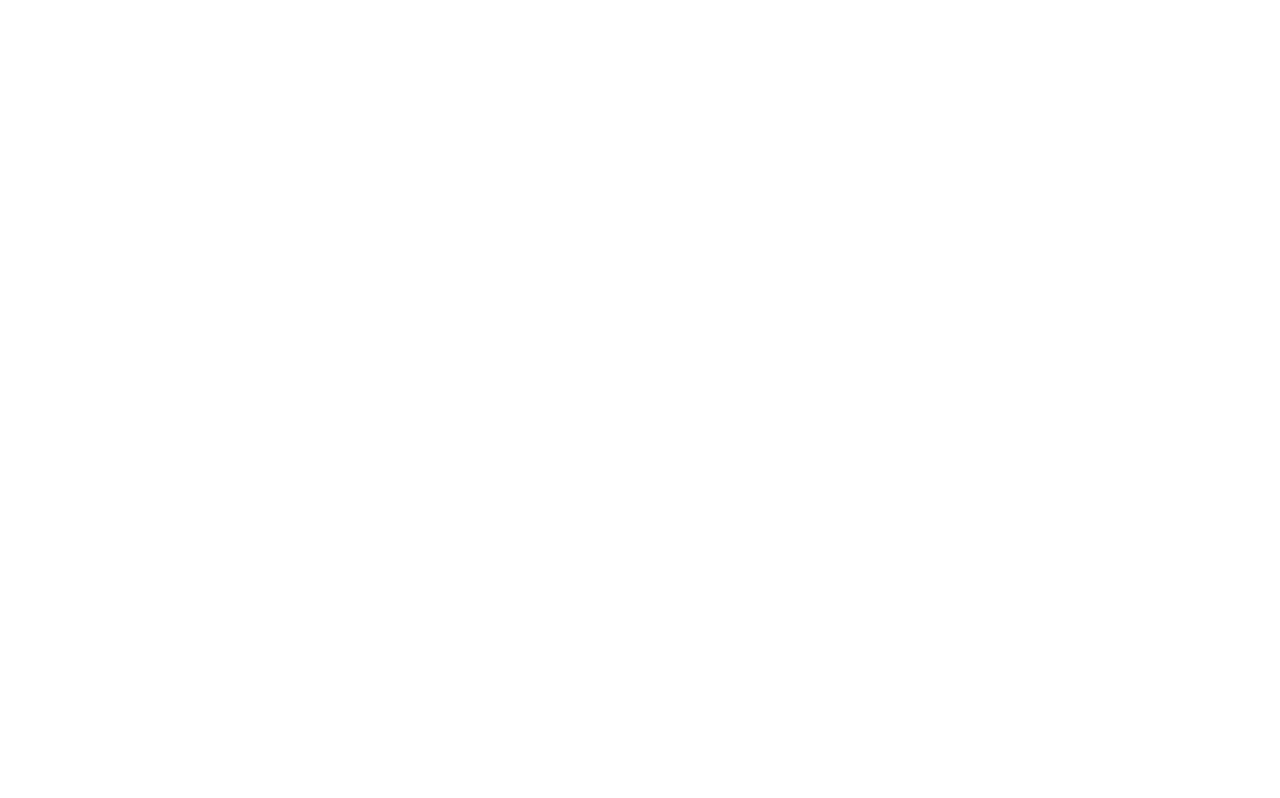
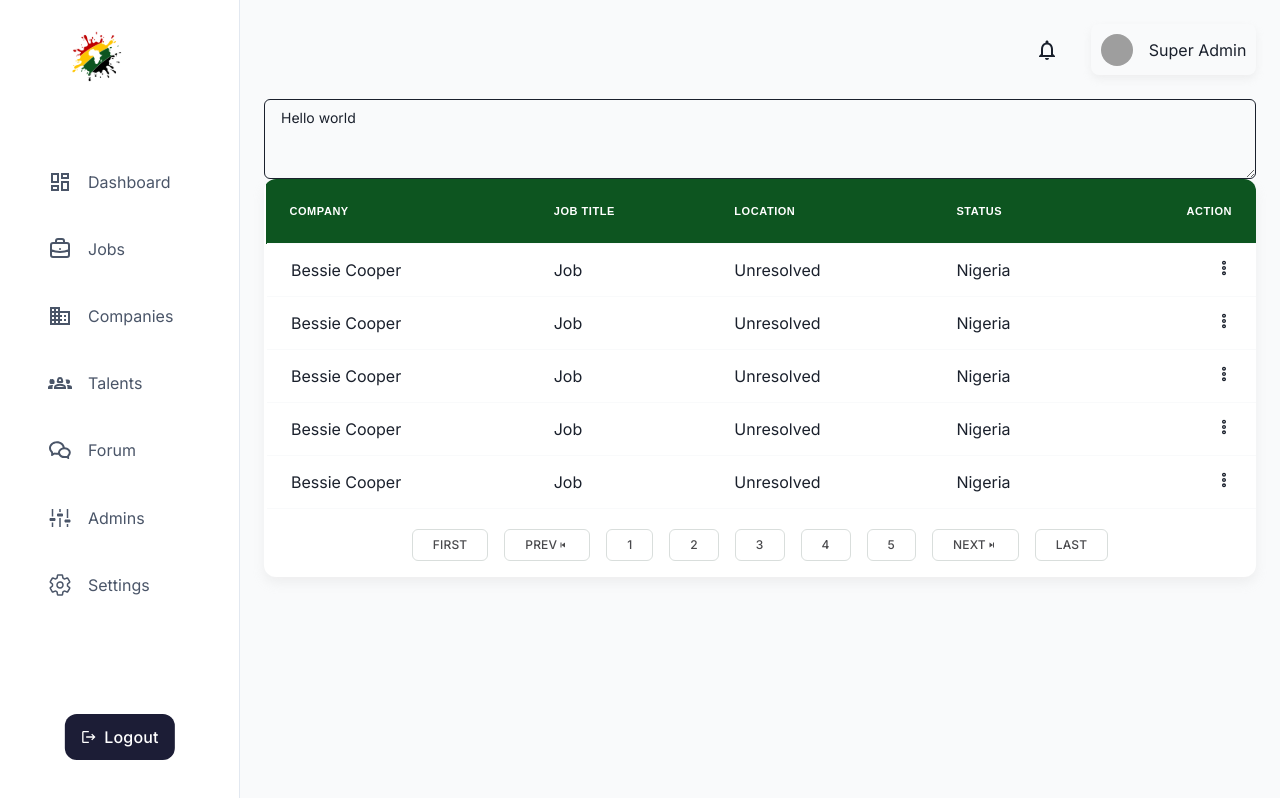
Before and after one commit to AfriSplash-Remotely/AfriSplash-SuperAdmin, a React (Vite) app: page /dashboard/reports in a window 1280 px wide. Before the commit this address had no page. Built offline with nearby package versions, Linux system fonts and the light colour scheme; grey boxes are pictures that could not be loaded.

Commit message:
feat:added report router

```diff
--- a/src/App.tsx
+++ b/src/App.tsx
@@ -7,6 +7,7 @@ import SettingsLayout from "@/Layout/Settings.layout";
 
 import Dashboard from "./Modules/Dashboard";
 import Jobs from "./Modules/Jobs";
+import Reports from "./Modules/Reports";
 import Companies from "@/Modules/Companies";
 import Forum from "@/Modules/Forum";
 import SettingsProfile from "@/Modules/Settings";
@@ -49,6 +50,7 @@ export default function Router() {
 
         <Route path="/dashboard" element={<MainLayout />}>
           <Route path="" index element={<Dashboard />} />
+          <Route path="reports" index element={<Reports />} />
           <Route path="jobs" element={<Jobs />} />
           <Route path="companies" element={<Companies />} />
           <Route path="talents" element={<Talents />} />
--- /dev/null
+++ b/src/Modules/Reports/components/ReportTable.tsx
@@ -0,0 +1,300 @@
+import React from "react";
+import {
+  Table,
+  Thead,
+  Tbody,
+  Tr,
+  Th,
+  Td,
+  TableContainer,
+  Box,
+  Flex,
+  Button,
+  Menu,
+  MenuButton,
+  MenuItem,
+  MenuList,
+  useDisclosure,
+} from "@chakra-ui/react";
+import { BiSkipNext, BiSkipPrevious } from "react-icons/bi";
+import { AiOutlineMore } from "react-icons/ai";
+import { CgMoreVertical } from "react-icons/cg";
+
+const dflex = {
+  display: "flex",
+  justifyContent: "space-between",
+  alignItems: "center",
+};
+
+type ReportInfo = {
+  FullName: string;
+  Type: string;
+  Resolved: string;
+  Location: string;
+  action: any;
+};
+
+const ReportInfo: ReportInfo[] = [
+  {
+    FullName: "Bessie Cooper",
+    Type: "Job",
+    Resolved: "Unresolved",
+    Location: "Nigeria",
+    action: <AiOutlineMore />,
+  },
+  {
+    FullName: "Bessie Cooper",
+    Type: "Job",
+    Resolved: "Unresolved",
+    Location: "Nigeria",
+    action: <AiOutlineMore />,
+  },
+  {
+    FullName: "Bessie Cooper",
+    Type: "Job",
+    Resolved: "Unresolved",
+    Location: "Nigeria",
+    action: <AiOutlineMore />,
+  },
+
+  {
+    FullName: "Bessie Cooper",
+    Type: "Job",
+    Resolved: "Unresolved",
+    Location: "Nigeria",
+    action: <AiOutlineMore />,
+  },
+  {
+    FullName: "Bessie Cooper",
+    Type: "Job",
+    Resolved: "Unresolved",
+    Location: "Nigeria",
+    action: <AiOutlineMore />,
+  },
+];
+
+function ReportTable(): JSX.Element {
+  const { isOpen, onOpen, onClose } = useDisclosure()
+
+  return (
+    <Box boxShadow="100" borderRadius="xl" overflow="hidden" bg="white">
+      <TableContainer>
+        <Table variant="simple">
+          <Thead bg="primary">
+            <Tr>
+              <Th color="white" padding="1.5rem">
+                Company
+              </Th>
+              <Th color="white" padding="1.5rem">
+                Job Title
+              </Th>
+              <Th color="white" padding="1.5rem">
+                Location
+              </Th>
+              <Th color="white" padding="1.5rem">
+                Status
+              </Th>
+              <Th color="white" textAlign="right" padding="1.5rem">
+                Action
+              </Th>
+            </Tr>
+          </Thead>
+          <Tbody>
+            {/* onClick={onOpen} */}
+
+            {ReportInfo.map((details, index) => {
+              const { FullName, Type, Resolved, Location, action } = details;
+              return (
+                <>
+                  <Tr
+                  key={index}
+                  padding="2"
+                  cursor="pointer"
+                  borderTop="1px solid #D9DEDC"
+                  bg="#FFFFFF"
+                  borderLeft="3px solid transparent"
+                  _hover={{
+                    bg: "#F3FAF5",
+                    color: "primary",
+                    borderLeft: "3px solid #0D5520",
+                    transition: ".3s ease-in-out",
+                  }}
+                  _active={{
+                    bg: "#F3FAF5",
+                    color: "primary",
+                    borderLeft: "3px solid #0D5520",
+                  }}
+                >
+                    <Td onClick={onOpen}>{FullName}</Td>
+                    <Td onClick={onOpen}>{Type}</Td>
+                    <Td onClick={onOpen}>{Resolved}</Td>
+                    <Td onClick={onOpen}>{Location}</Td>
+
+                  <Td textAlign="right">
+                    <Menu>
+                      <MenuButton>
+                        <CgMoreVertical />
+                      </MenuButton>
+                      <MenuList borderRadius="xl">
+                        <MenuItem
+                          _hover={{ background: "#D9DEDC", color: "primary" }}
+                          _active={{ background: "#D9DEDC", color: "primary" }}
+                        >
+                          Accept
+                        </MenuItem>
+                        <MenuItem
+                          _hover={{ background: "#D9DEDC", color: "primary" }}
+                          _active={{ background: "#D9DEDC", color: "primary" }}
+                        >
+                          Reject
+                        </MenuItem>
+                        <MenuItem
+                          _hover={{ background: "#D9DEDC", color: "primary" }}
+                          _active={{ background: "#D9DEDC", color: "primary" }}
+                        >
+                          Archive
+                        </MenuItem>
+                        <MenuItem
+                          _hover={{ background: "#D9DEDC", color: "primary" }}
+                          _active={{ background: "#D9DEDC", color: "primary" }}
+                        >
+                          Delete
+                        </MenuItem>
+                      </MenuList>
+                    </Menu>
+                  </Td>
+                  </Tr>
+                </>
+              );
+            })}
+
+          </Tbody>
+        </Table>
+
+      </TableContainer>
+      {/* <Box>
+        <JobDetails isOpen={isOpen} onOpen={onOpen} onClose={onClose} />
+      </Box> */}
+
+
+      <Box paddingTop="5" paddingBottom="4">
+        <Flex justifyContent="center" gap="4">
+          <Button
+            bg="transparent"
+            color="black"
+            borderRadius="6px"
+            border="1px solid #D9DEDC"
+            paddingRight="5"
+            paddingLeft="5"
+            size="sm"
+          >
+            FIRST
+          </Button>
+          <Button
+            bg="transparent"
+            color="black"
+            paddingRight="5"
+            paddingLeft="5"
+            size="sm"
+            borderRadius="6px"
+            border="1px solid #D9DEDC"
+            display="flex"
+            alignItems="center"
+            justifyContent="space-between"
+          >
+            PREV
+            <Box>
+              <BiSkipPrevious />
+            </Box>
+          </Button>
+
+          <Button
+            bg="transparent"
+            color="black"
+            paddingRight="5"
+            paddingLeft="5"
+            size="sm"
+            borderRadius="6px"
+            border="1px solid #D9DEDC"
+          >
+            {1}
+          </Button>
+          <Button
+            bg="transparent"
+            color="black"
+            paddingRight="5"
+            paddingLeft="5"
+            size="sm"
+            borderRadius="6px"
+            border="1px solid #D9DEDC"
+          >
+            {2}
+          </Button>
+          <Button
+            bg="transparent"
+            color="black"
+            paddingRight="5"
+            paddingLeft="5"
+            size="sm"
+            borderRadius="6px"
+            border="1px solid #D9DEDC"
+          >
+            {3}
+          </Button>
+          <Button
+            bg="transparent"
+            color="black"
+            paddingRight="5"
+            paddingLeft="5"
+            size="sm"
+            borderRadius="6px"
+            border="1px solid #D9DEDC"
+          >
+            {4}
+          </Button>
+          <Button
+            bg="transparent"
+            color="black"
+            paddingRight="5"
+            paddingLeft="5"
+            size="sm"
+            borderRadius="6px"
+            border="1px solid #D9DEDC"
+          >
+            {5}
+          </Button>
+          <Button
+            bg="transparent"
+            color="black"
+            paddingRight="5"
+            paddingLeft="5"
+            size="sm"
+            display="flex"
+            alignItems="center"
+            justifyContent="space-between"
+            borderRadius="6px"
+            border="1px solid #D9DEDC"
+          >
+            NEXT
+            <Box>
+              <BiSkipNext />
+            </Box>
+          </Button>
+          <Button
+            bg="transparent"
+            color="black"
+            paddingRight="5"
+            paddingLeft="5"
+            size="sm"
+            borderRadius="6px"
+            border="1px solid #D9DEDC"
+          >
+            LAST
+          </Button>
+        </Flex>
+      </Box>
+    </Box>
+  );
+}
+
+export default ReportTable;
--- /dev/null
+++ b/src/Modules/Reports/index.tsx
@@ -0,0 +1,15 @@
+import React from "react";
+import ReportTable from "./components/ReportTable";
+import { Textarea } from "@chakra-ui/react";
+
+function Reports(): JSX.Element {
+  return (
+    <>
+      <Textarea>Hello world</Textarea>
+
+      <ReportTable />
+    </>
+  );
+}
+
+export default Reports;
--- a/vite.config.ts
+++ b/vite.config.ts
@@ -4,7 +4,7 @@ import path from "path";
 // https://vitejs.dev/config/
 export default defineConfig({
   resolve: {
-    alias: [{ find: "@", replacement: path.resolve(__dirname, ".", "/src") }],
+    alias: [{ find: "@", replacement: path.resolve(__dirname, "./src") }],
   },
   plugins: [react()],
   define: {
```
Also changed, not shown: src/Modules/Reports/components/report.tsx (added).
